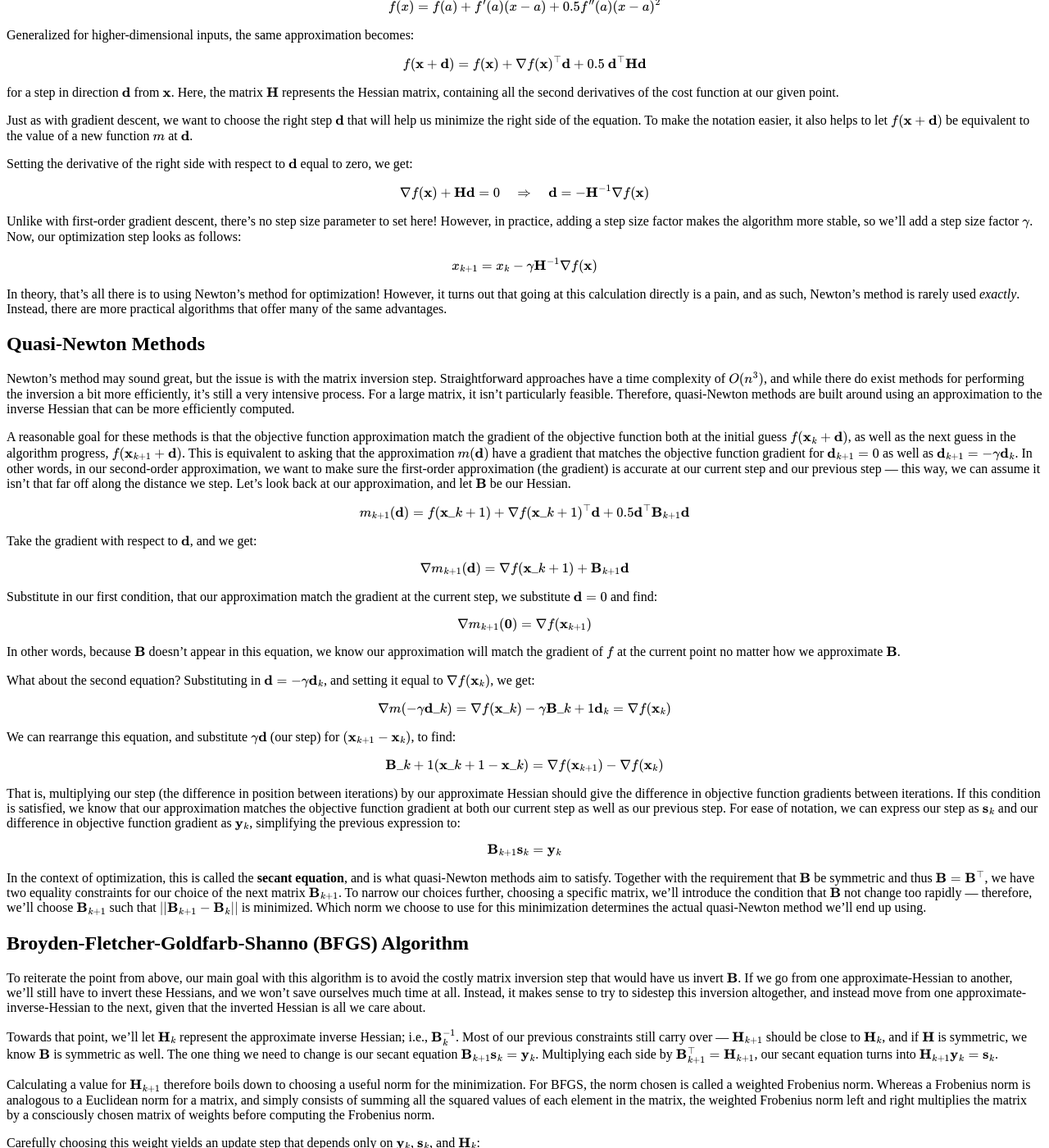
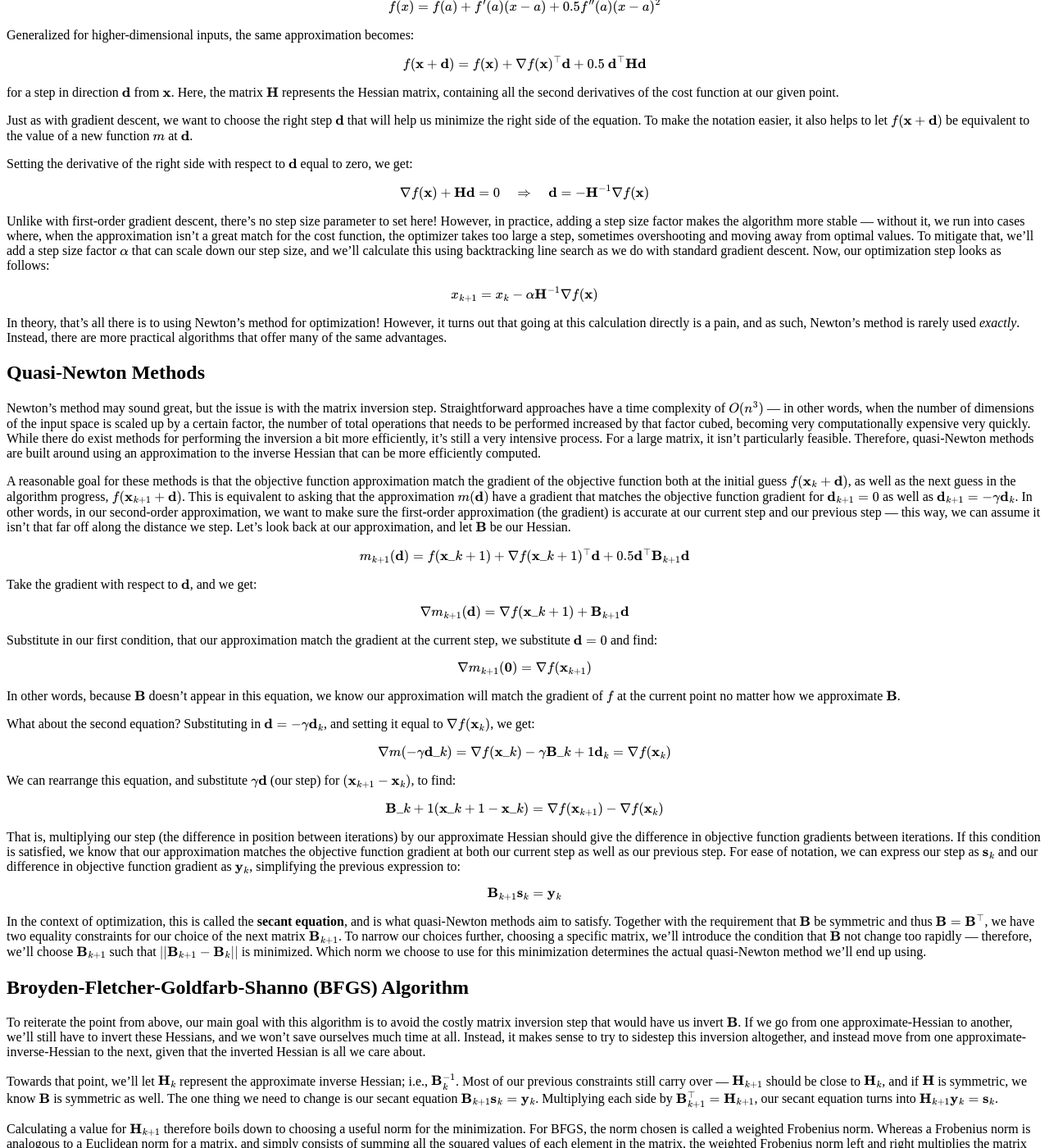
Before and after one commit to benricket/interactive-optimizer-algorthms, a Jekyll site: the page built from index.md, in a window 1280 px wide and 1400 px high, scrolled down 647 px. Shown: the whole window at 82% size. Built offline with Jekyll 4.4.1, drawn with Linux system fonts in a browser that asks for light colours; some of the changed text lies outside the part shown.

Commit message:
Add more explanatory detail to writeup

```diff
--- a/index.md
+++ b/index.md
@@ -75,11 +75,10 @@ $$
 $$
 
 Unlike with first-order gradient descent, there's no step size parameter to set here! However, in practice,
-adding a step size factor makes the algorithm more stable, so we'll add a step size factor $\gamma$. Now, our optimization step looks
-as follows:
+adding a step size factor makes the algorithm more stable --- without it, we run into cases where, when the approximation isn't a great match for the cost function, the optimizer takes too large a step, sometimes overshooting and moving away from optimal values. To mitigate that, we'll add a step size factor $\alpha$ that can scale down our step size, and we'll calculate this using backtracking line search as we do with standard gradient descent. Now, our optimization step looks as follows:
 
 $$
-x_{k+1} = x_k - \gamma \mathbf{H}^{-1} \nabla f(\mathbf{x})
+x_{k+1} = x_k - \alpha \mathbf{H}^{-1} \nabla f(\mathbf{x})
 $$
 
 In theory, that's all there is to using Newton's method for optimization! However, it turns out that going at this calculation directly
@@ -89,7 +88,9 @@ that offer many of the same advantages.
 ## Quasi-Newton Methods
 
 Newton's method may sound great, but the issue is with the matrix inversion step. Straightforward approaches have a time complexity
-of $O(n^3)$, and while there do exist methods for performing the inversion a bit more efficiently, it's still a very intensive
+of $O(n^3)$ --- in other words, when the number of dimensions of the input space is scaled up by a certain
+factor, the number of total operations that needs to be performed increased by that factor cubed, becoming
+very computationally expensive very quickly. While there do exist methods for performing the inversion a bit more efficiently, it's still a very intensive
 process. For a large matrix, it isn't particularly feasible. Therefore, quasi-Newton methods are built around
 using an approximation to the inverse Hessian that can be more efficiently computed.
 
@@ -189,8 +190,7 @@ implemented in many standard optimization packages.
 ### Limited memory BFGS
 
 As a side note, the implementation of BFGS as described above can still be expensive in terms of memory.
-The matrix $\mathbf{H}$, which needs to be stored, grows in space on the order of $n^2$ for an $n$-dimensional input space,
-which, while better than growing cubically, can still be undesirable for problems with very large numbers of dimensions.
+The matrix $\mathbf{H}$, which needs to be stored, grows in space on the order of $n^2$ for an $n$-dimensional input space --- in other words, if we double the number of variables that our cost function takes, we quadruple the number of second partial derivatives that we need to store in our Hessian or inverted Hessian matrix. For problems with very large numbers of dimensions, storing all of these values in the computer memory can be difficult, and we'd prefer a way to get similar functionality to this algorithm without needing to store the same amount of information.
 
 The limited-memory version of BFGS relies on the fact that only two vectors are used to update $\mathbf{H}$ every iteration,
 and that, from a given starting point, the state of $\mathbf{H}$ after $k$ iterations can be stored as an initial starting point plus
```
